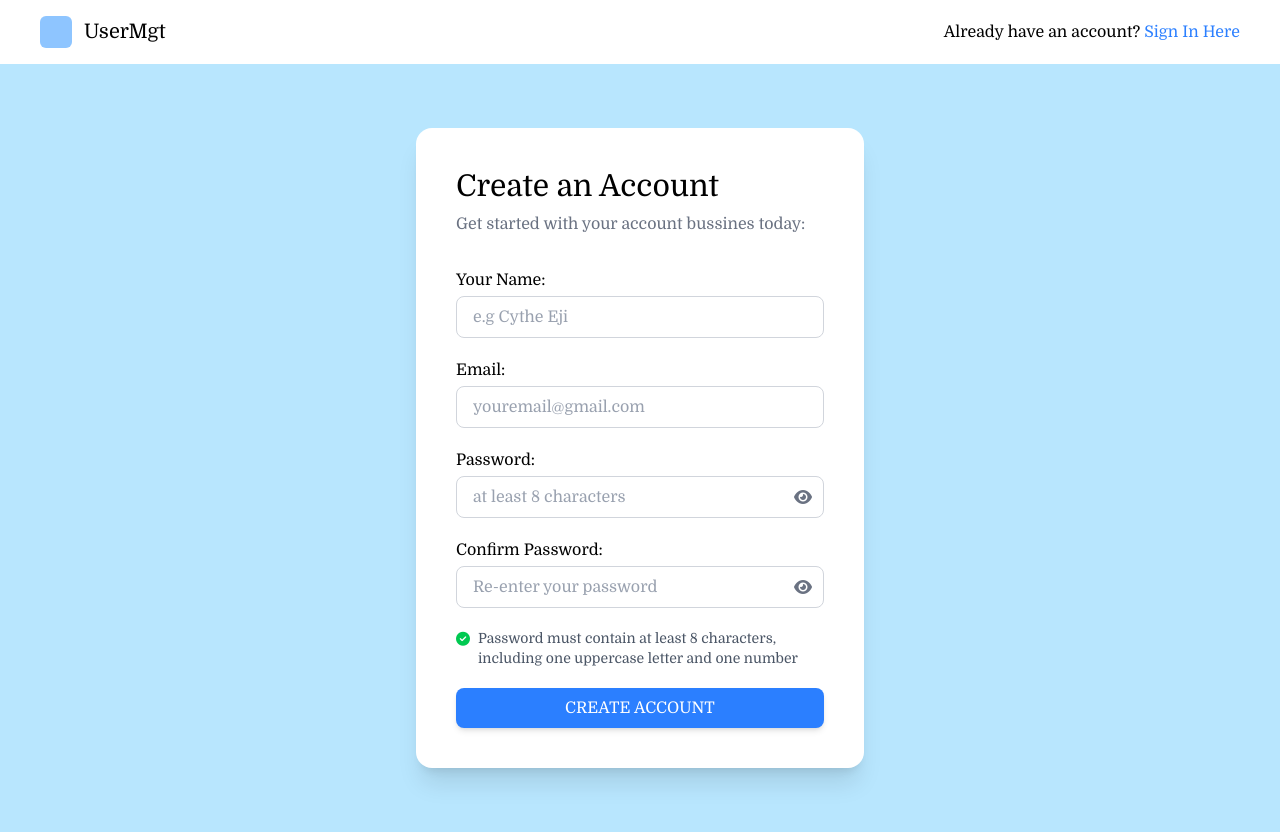
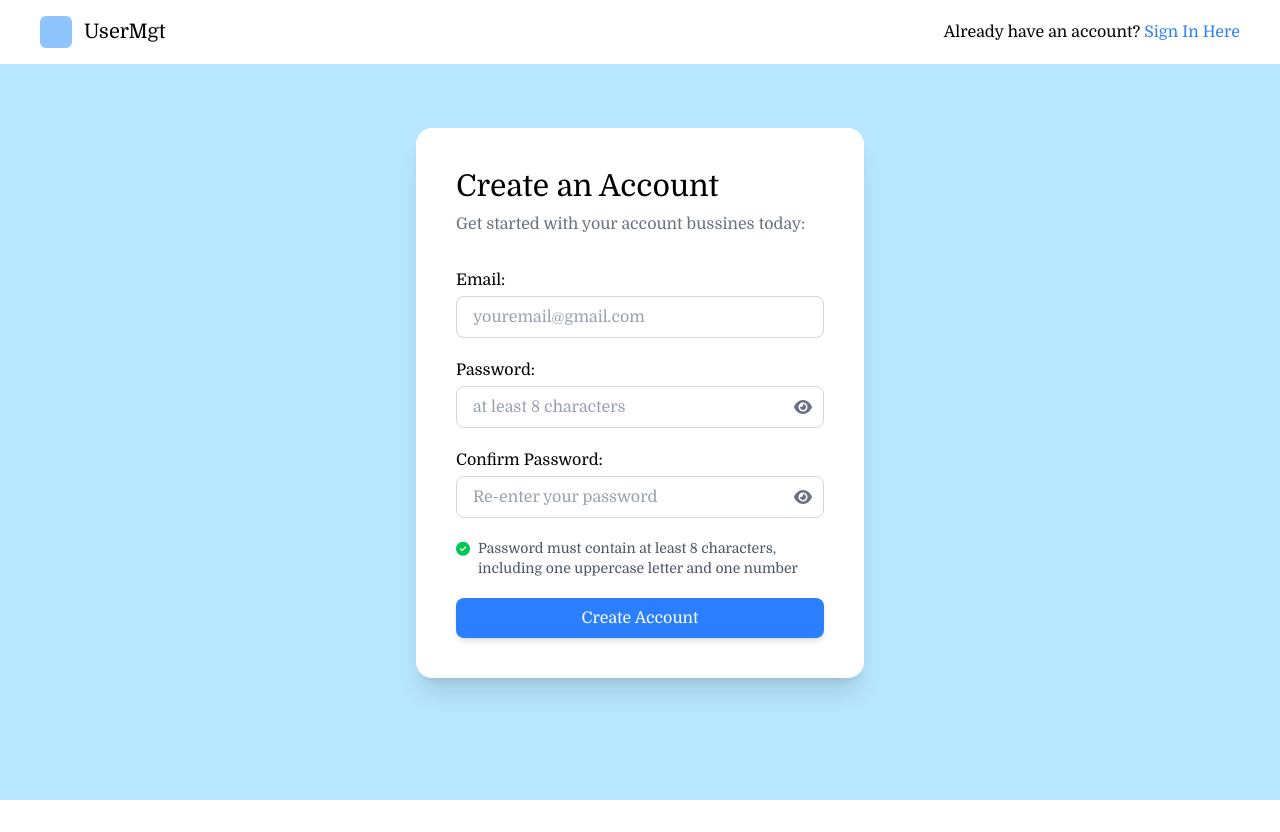
Before and after one commit to FakhriRa-Dot/MiniProject-React, a Next.js app: page /register in a window 1280 px wide. After the commit the page ends 800 px from the top, so only its background shows below. Built offline with nearby package versions, Linux system fonts and the light colour scheme; a web font is replaced by a local one.

Commit message:
api/register

```diff
--- a/package.json
+++ b/package.json
@@ -15,7 +15,8 @@
     "axios": "^1.13.2",
     "next": "16.1.1",
     "react": "19.2.3",
-    "react-dom": "19.2.3"
+    "react-dom": "19.2.3",
+    "react-toastify": "^11.0.5"
   },
   "devDependencies": {
     "@tailwindcss/postcss": "^4",
--- /dev/null
+++ b/src/app/dashboard/page.tsx
@@ -0,0 +1,9 @@
+const DashboardPage = () => {
+  return (
+    <div>
+      <h1>ini dashboard nya</h1>
+    </div>
+  );
+};
+
+export default DashboardPage;
--- a/src/app/layout.tsx
+++ b/src/app/layout.tsx
@@ -1,6 +1,7 @@
 import type { Metadata } from "next";
 import "../styles/globals.css";
 import { Domine, Gravitas_One, Limelight } from "next/font/google";
+import { ToastContainer } from "react-toastify";
 
 export const domine = Domine({
   subsets: ["latin"],
@@ -43,6 +44,14 @@ export default function RootLayout({
       <body
         className={`${domine.variable} ${gravitas.variable} ${limelight.variable}`}
       >
+        <ToastContainer
+          position="top-right"
+          autoClose={3000}
+          hideProgressBar={false}
+          closeOnClick
+          pauseOnHover
+          draggable
+        />
         {children}
       </body>
     </html>
--- a/src/app/login/page.tsx
+++ b/src/app/login/page.tsx
@@ -1,35 +1,58 @@
 "use client";
 
+import { useRouter } from "next/navigation";
 import { useState } from "react";
+import { toast } from "react-toastify";
 
 const LoginPage = () => {
-  const [email, setEmail] = useState("");
-  const [password, setPassword] = useState("");
+  const router = useRouter();
+
+  const headers = {
+    "Content-Type": "application/json",
+    "x-api-key": "reqres_78a869f591654962800d3a55978d5b34",
+  };
+
+  const [loginData, setLoginData] = useState({
+    email: "",
+    password: "",
+  });
+
   const [loading, setLoading] = useState(false);
-  const [error, setError] = useState<string | null>(null);
 
-  const handleLogin = async (e: React.FormEvent) => {
+  const submitLogin = async (e: React.FormEvent) => {
     e.preventDefault();
+
+    if (!loginData.email || !loginData.password) {
+      toast.error("Email dan password wajib diisi");
+      return;
+    }
+
     setLoading(true);
-    setError(null);
 
     try {
-      const response = await fetch("/api/login", {
+      const response = await fetch("https://reqres.in/api/login", {
         method: "POST",
-        headers: { "Content-Type": "application/json" },
-        body: JSON.stringify({ email, password }),
+        headers,
+        body: JSON.stringify(loginData),
       });
 
       const data = await response.json();
+      console.log("LOGIN RESPONSE:", data);
 
       if (!response.ok) {
-        throw new Error(data.error || "Login gagal");
+        toast.error(data.error || "Login gagal");
+        return;
       }
 
-      console.log("LOGIN SUCCESS:", data.token);
-      localStorage.setItem("token", data.token);
-    } catch (err: unknown) {
-      setError(err instanceof Error ? err.message : "Login gagal");
+      localStorage.setItem("loginToken", data.token);
+
+      toast.success("Berhasil login 🎉");
+
+      setTimeout(() => {
+        router.push("/dashboard");
+      }, 600);
+    } catch (error) {
+      toast.error("Terjadi kesalahan");
     } finally {
       setLoading(false);
     }
@@ -51,40 +74,54 @@ const LoginPage = () => {
             Enter your detail below to sign in:
           </p>
 
-          <form className="space-y-6" onSubmit={handleLogin}>
-            {error && <p className="text-red-500 text-center">{error}</p>}
-
+          <form className="space-y-6" onSubmit={submitLogin}>
             <div>
-              <label className="block text-sm font-medium mb-1">Email:</label>
+              <label className="block text-sm font-medium mb-1" htmlFor="email">
+                Email
+              </label>
               <input
                 type="email"
-                placeholder="youremail@gmail.com"
-                value={email}
-                onChange={(e) => setEmail(e.target.value)}
+                id="email"
+                name="email"
+                placeholder="youremail@req.res.in"
+                required
                 className="w-full rounded-lg border border-gray-300 px-4 py-2 focus:outline-none focus:ring-2 focus:ring-blue-400"
+                onChange={(e) =>
+                  setLoginData({ ...loginData, email: e.target.value })
+                }
               />
             </div>
 
             <div>
-              <label className="block text-sm font-medium mb-1">
-                Password:
+              <label
+                className="block text-sm font-medium mb-1"
+                htmlFor="password"
+              >
+                Password
               </label>
               <div className="relative">
                 <input
                   type="password"
-                  placeholder="your password"
-                  value={password}
-                  onChange={(e) => setPassword(e.target.value)}
+                  id="password"
+                  name="password"
+                  placeholder="yourpassword"
+                  required
                   className="w-full rounded-lg border border-gray-300 px-4 py-2 pr-10 focus:outline-none focus:ring-2 focus:ring-blue-400"
+                  onChange={(e) =>
+                    setLoginData({ ...loginData, password: e.target.value })
+                  }
                 />
                 <span className="absolute inset-y-0 right-3 flex items-center text-gray-500 cursor-pointer">
-                  <i className="fa fa-eye"></i>
+                  {" "}
+                  <i className="fa fa-eye"></i>{" "}
                 </span>
               </div>
               <div className="text-right mt-1">
+                {" "}
                 <a href="#" className="text-sm text-blue-500 hover:underline">
-                  Forgot Your Password?
-                </a>
+                  {" "}
+                  Forgot Your Password?{" "}
+                </a>{" "}
               </div>
             </div>
 
@@ -93,15 +130,21 @@ const LoginPage = () => {
               disabled={loading}
               className="w-full bg-blue-500 hover:bg-blue-600 text-white font-semibold py-2 rounded-lg shadow-md transition"
             >
-              {loading ? "LOADING..." : "SIGN IN"}
+              {loading ? "Signing in..." : "SIGN IN"}
             </button>
           </form>
 
           <p className="text-center text-sm text-gray-500 mt-6">
+            {" "}
             Don&apos;t have an account?{" "}
-            <a href="#" className="text-blue-500 hover:underline">
-              Sign Up Here
-            </a>
+            <a
+              href="#"
+              className="text-blue-500 hover:underline"
+              onClick={() => router.push("/register")}
+            >
+              {" "}
+              Sign Up Here{" "}
+            </a>{" "}
           </p>
         </div>
       </div>
--- a/src/app/register/page.tsx
+++ b/src/app/register/page.tsx
@@ -1,4 +1,64 @@
+"use client";
+
+import { useRouter } from "next/navigation";
+import { useEffect, useState } from "react";
+import { toast } from "react-toastify";
+
 const RegisterPage = () => {
+  const router = useRouter();
+
+  const headers = {
+    "Content-Type": "application/json",
+    "x-api-key": "reqres_78a869f591654962800d3a55978d5b34",
+  };
+
+  const [registerData, setRegisterData] = useState<any>({
+    email: "",
+    password: "",
+  });
+
+  const [loading, setLoading] = useState(false);
+
+  const submitRegister = async (e: React.FormEvent) => {
+    const payload = {
+      email: registerData.email,
+      password: registerData.password,
+    };
+
+    e.preventDefault();
+    console.log("Submit Klik");
+
+    if (!registerData.email || !registerData.password) {
+      toast.error("Email atau Password Salah");
+      return;
+    }
+
+    setLoading(true);
+    setTimeout(() => {
+      router.push("/login");
+    }, 800);
+
+    try {
+      const response = await fetch("https://reqres.in/api/register", {
+        method: "POST",
+        headers: headers,
+        body: JSON.stringify(payload),
+      });
+
+      const data = await response.json();
+
+      if (response.ok) {
+        toast.success("Register berhasil");
+      } else {
+        toast.error(data.error || "Register gagal");
+      }
+    } catch (error: any) {
+      toast.error(error.message);
+    } finally {
+      setLoading(false);
+    }
+  };
+
   return (
     <div className="min-h-screen bg-sky-200">
       <header className="flex items-center justify-between px-10 py-4 bg-white">
@@ -12,6 +72,7 @@ const RegisterPage = () => {
           <a
             href="#"
             className="text-blue-500 text-decoration-none hover:underline"
+            onClick={() => router.push("/login")}
           >
             Sign In Here
           </a>
@@ -25,38 +86,47 @@ const RegisterPage = () => {
             Get started with your account bussines today:
           </p>
 
-          <form className="space-y-5">
+          <form className="space-y-5" onSubmit={submitRegister}>
             <div>
-              <label className="block font-body mb-1">Your Name:</label>
+              <label className="block font-body mb-1" htmlFor="email">
+                Email:
+              </label>
               <input
-                type="text"
-                placeholder="e.g Cythe Eji"
+                onChange={(e: any) => {
+                  setRegisterData({
+                    ...registerData,
+                    email: e.target.value,
+                  });
+                }}
+                type="email"
+                id="email"
+                placeholder="youremail@gmail.com"
                 className="w-full border border-gray-300 rounded-lg px-4 py-2
                            placeholder:text-gray-400 focus:outline-none
                            focus:ring-2 focus:ring-blue-400"
+                required
               />
             </div>
 
             <div>
-              <label className="block font-body mb-1">Email:</label>
-              <input
-                type="email"
-                placeholder="youremail@gmail.com"
-                className="w-full border border-gray-300 rounded-lg px-4 py-2
-                           placeholder:text-gray-400 focus:outline-none
-                           focus:ring-2 focus:ring-blue-400"
-              />
-            </div>
-
-            <div>
-              <label className="block font-body mb-1">Password:</label>
+              <label className="block font-body mb-1" htmlFor="password">
+                Password:
+              </label>
               <div className="relative">
                 <input
+                  onChange={(e: any) => {
+                    setRegisterData({
+                      ...registerData,
+                      password: e.target.value,
+                    });
+                  }}
                   type="password"
+                  id="password"
                   placeholder="at least 8 characters"
                   className="w-full border border-gray-300 rounded-lg px-4 py-2 pr-10
                              placeholder:text-gray-400 focus:outline-none
                              focus:ring-2 focus:ring-blue-400"
+                  required
                 />
                 <span className="absolute inset-y-0 right-3 flex items-center text-gray-500">
                   <i className="fa fa-eye"></i>
@@ -94,7 +164,7 @@ const RegisterPage = () => {
                          active:scale-[0.98] transition
                          text-white font-accent py-2 rounded-lg shadow-md"
             >
-              CREATE ACCOUNT
+              {loading ? "Registering..." : "Create Account"}
             </button>
           </form>
         </div>
```
Also changed, not shown: src/app/user/[id]/pages.tsx (added), 1 other file (tests, documents, lock files or other folders).
